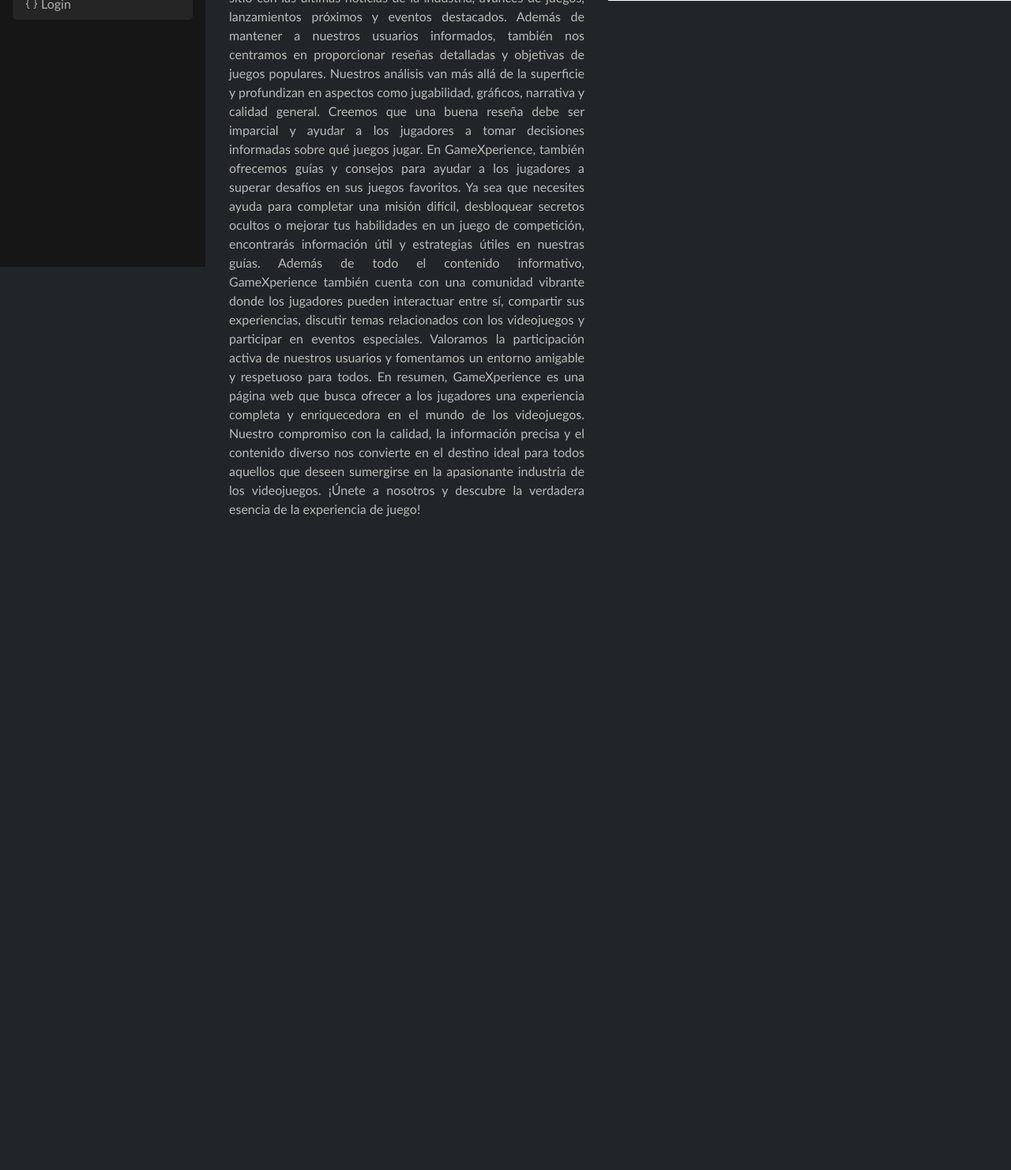
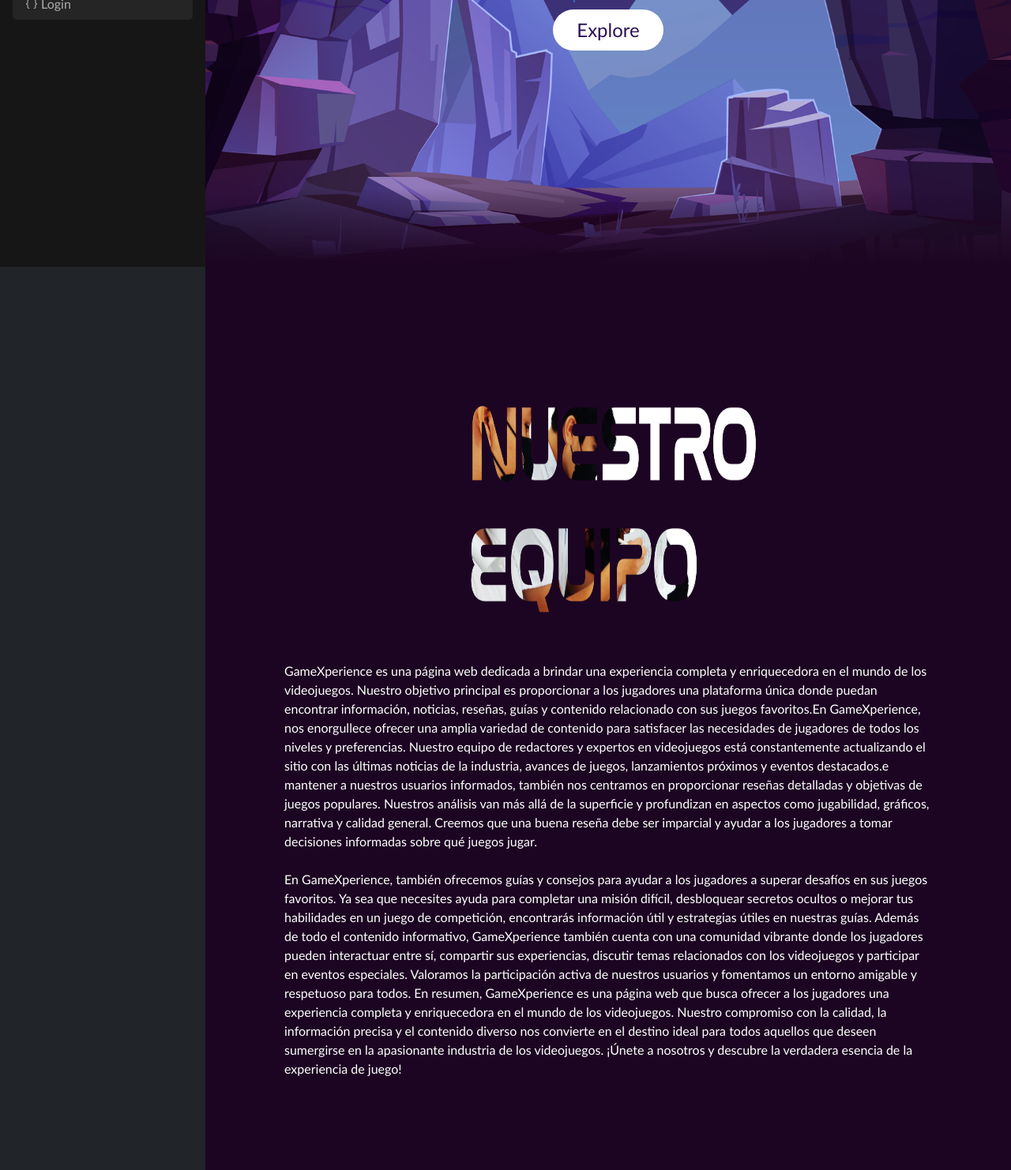
Before and after one commit to Chiquil09/GameXperience, a PHP site: page /acercade.php in a window 1280 px wide. Shown: the part 462-1944 px from the top of the page at 79% size. Before the commit the page ends 1116 px from the top, so only its background shows below. Run offline with PHP 8.4, Linux system fonts and the light colour scheme.

Commit message:
21-06-1:09pm

```diff
--- a/acercade.php
+++ b/acercade.php
@@ -1,101 +1,60 @@
 <?php include 'includes/templates/header.php'; ?>
 <section class="home-section">
     <main>
-        <style>
-            header {
-                background-color: #000;
-                padding: 20px;
-                color: #fff;
-                text-align: center;
-            }
-
-            h1 {
-                margin: 0;
-                font-size: 32px;
-            }
-
-            footer {
-                background-color: #000;
-                padding: 10px;
-                color: #fff;
-                text-align: center;
-            }
-
-            .left-div {
-                float: left;
-                width: 50%;
-            }
-
-            .right-div {
-                float: right;
-                width: 50%;
-
-            }
-
-            .texto{
-                margin: 30px;
-                text-align: justify;
-            }
-
-        </style>
-        </head>
-        <header>
-            <h1>Bienvenido a GameXperience</h1>
-        </header>
-
-        <div class="left-div">
-            <h1 class="texto">GameXperience</h1>
-            <p class="texto">GameXperience es una página web dedicada a brindar una experiencia completa y enriquecedora en el mundo de los videojuegos.
+        <div class="body">
+            <section class="k">
+                <img src="imagenes/stars.png" id="star">
+                <img src="imagenes/moon.png" id="moon">
+                <img src="imagenes/mountains_behind.png" id="mountains_behind">
+                <h2 id="text">GAMEXPERIENCE</h2>
+                <a href="#sec" id="btn">Explore</a>
+                <img src="imagenes/mountains_front.png" id="mountains_front">
+            </section>
+            <div class="sec" id="sec">
+                <div class="cen">
+                <!-- <h2>Nosotros</h2> -->
+                 <img src="/imagenes/nuestroEquipo.png" class="h22" alt="">
+                </div>
+            <p>GameXperience es una página web dedicada a brindar una experiencia completa y enriquecedora en el mundo de los videojuegos.
             Nuestro objetivo principal es proporcionar a los jugadores una plataforma única donde puedan encontrar información, noticias,
-            reseñas, guías y contenido relacionado con sus juegos favoritos.</p>
-            <p class="texto">En GameXperience, nos enorgullece ofrecer una amplia variedad de contenido para satisfacer las necesidades de jugadores de todos los niveles y preferencias. Nuestro equipo de redactores y expertos en videojuegos está constantemente actualizando el sitio con las últimas noticias de la industria, avances de juegos, lanzamientos próximos y eventos destacados.
-            Además de mantener a nuestros usuarios informados, también nos centramos en proporcionar reseñas detalladas y objetivas de juegos populares. Nuestros análisis van más allá de la superficie y profundizan en aspectos como jugabilidad, gráficos, narrativa y calidad general. Creemos que una buena reseña debe ser imparcial y ayudar a los jugadores a tomar decisiones informadas sobre qué juegos jugar.
-            En GameXperience, también ofrecemos guías y consejos para ayudar a los jugadores a superar desafíos en sus juegos favoritos. Ya sea que necesites ayuda para completar una misión difícil, desbloquear secretos ocultos o mejorar tus habilidades en un juego de competición, encontrarás información útil y estrategias útiles en nuestras guías.
-            Además de todo el contenido informativo, GameXperience también cuenta con una comunidad vibrante donde los jugadores pueden interactuar entre sí, compartir sus experiencias, discutir temas relacionados con los videojuegos y participar en eventos especiales. Valoramos la participación activa de nuestros usuarios y fomentamos un entorno amigable y respetuoso para todos.
-            En resumen, GameXperience es una página web que busca ofrecer a los jugadores una experiencia completa y enriquecedora en el mundo de los videojuegos. Nuestro compromiso con la calidad, la información precisa y el contenido diverso nos convierte en el destino ideal para todos aquellos que deseen sumergirse en la apasionante industria de los videojuegos. ¡Únete a nosotros y descubre la verdadera esencia de la experiencia de juego!</p>
+            reseñas, guías y contenido relacionado con sus juegos favoritos.En GameXperience, nos enorgullece ofrecer una amplia variedad
+            de contenido para satisfacer las necesidades de jugadores de todos los niveles y preferencias. Nuestro equipo de redactores y
+            expertos en videojuegos está constantemente actualizando el sitio con las últimas noticias de la industria, avances de juegos,
+            lanzamientos próximos y eventos destacados.e mantener a nuestros usuarios informados, también nos centramos en proporcionar
+            reseñas detalladas y objetivas de juegos populares. Nuestros análisis van más allá de la superficie y profundizan en aspectos
+            como jugabilidad, gráficos, narrativa y calidad general. Creemos que una buena reseña debe ser imparcial y ayudar a los jugadores
+             a tomar decisiones informadas sobre qué juegos jugar.<br><br>
+             En GameXperience, también ofrecemos guías y consejos para ayudar a los jugadores a superar desafíos en sus juegos favoritos.
+             Ya sea que necesites ayuda para completar una misión difícil, desbloquear secretos ocultos o mejorar tus habilidades en un juego
+             de competición, encontrarás información útil y estrategias útiles en nuestras guías.
+             Además de todo el contenido informativo, GameXperience también cuenta con una comunidad vibrante donde los
+             jugadores pueden interactuar entre sí, compartir sus experiencias, discutir temas relacionados con los videojuegos y
+             participar en eventos especiales. Valoramos la participación activa de nuestros usuarios y fomentamos un entorno amigable y
+             respetuoso para todos.
+             En resumen, GameXperience es una página web que busca ofrecer a los jugadores una experiencia completa y enriquecedora en el
+             mundo de los videojuegos. Nuestro compromiso con la calidad, la información precisa y el contenido diverso nos convierte en el
+             destino ideal para todos aquellos que deseen sumergirse en la apasionante industria de los videojuegos. ¡Únete a nosotros y
+             descubre la verdadera esencia de la experiencia de juego!</p>
         </div>
-        <div class="right-div">
-        <div>
-            <div id="myCarousel" class="carousel slide mb-6" data-bs-ride="carousel" data-bs-theme="dark">
-                <div class="carousel-indicators">
-                    <button type="button" data-bs-target="#myCarousel" data-bs-slide-to="0" class="active" aria-current="true" aria-label="Slide 1"></button>
-                    <button type="button" data-bs-target="#myCarousel" data-bs-slide-to="1" aria-label="Slide 2"></button>
-                    <button type="button" data-bs-target="#myCarousel" data-bs-slide-to="2" aria-label="Slide 3"></button>
-                </div>
-                <div class="carousel-inner">
-                    <div class="carousel-item active h-100 overflow-hidden text-bg-dark shadow-lg">
-                        <img src="imagenes/halo-infinity.jpg" class="bd-placeholder-img" width="100%" height="100%">
-                        <div class="container">
-                            <div class="carousel-caption text-start">
-                            </div>
-                        </div>
-                    </div>
-                    <div class="carousel-item h-100 overflow-hidden text-bg-dark shadow-lg">
-                        <img src="imagenes/assasincreed.jpg" class="bd-placeholder-img" width="100%" height="100%">
-                        <div class="container">
-                            <div class="carousel-caption">
-                            </div>
-                        </div>
-                    </div>
-                    <div class="carousel-item h-100 overflow-hidden text-bg-dark shadow-lg">
-                        <img src="imagenes/Halo-Infinite-en-PC-2021-1.jpg" class="bd-placeholder-img" width="100%" height="100%">
-                        <div class="container">
-                            <div class="carousel-caption text-end">
-                            </div>
-                        </div>
-                    </div>
-                </div>
-                <button class="carousel-control-prev" type="button" data-bs-target="#myCarousel" data-bs-slide="prev">
-                    <span class="carousel-control-prev-icon" aria-hidden="true"></span>
-                    <span class="visually-hidden">Previous</span>
-                </button>
-                <button class="carousel-control-next" type="button" data-bs-target="#myCarousel" data-bs-slide="next">
-                    <span class="carousel-control-next-icon" aria-hidden="true"></span>
-                    <span class="visually-hidden">Next</span>
-                </button>
-            </div>
         </div>
 
-        <script src="https://cdn.jsdelivr.net/npm/bootstrap@5.3.0-alpha3/dist/js/bootstrap.bundle.min.js" integrity="sha384-ENjdO4Dr2bkBIFxQpeoTz1HIcje39Wm4jDKdf19U8gI4ddQ3GYNS7NTKfAdVQSZe" crossorigin="anonymous"></script>
+        <script>
+            let stars = document.getElementById('star');
+            let moon = document.getElementById('moon');
+            let mountains_behind = document.getElementById('mountains_behind');
+            let text = document.getElementById('text');
+            let btn = document.getElementById('btn');
+            let mountains_front = document.getElementById('mountains_front');
 
+            window.addEventListener('scroll', function(){
+                let value = window.scrollY;
+                stars.style.left = value * 0.25 + 'px';
+                moon.style.top = value * 1.05 + 'px';
+                mountains_behind.style.top = value * 0.5 + 'px';
+                mountains_front.style.top = value * 0 + 'px';
+                text.style.marginRight = value * 4 + 'px';
+                text.style.marginTop = value * 1.5 + 'px';
+                btn.style.marginTop = value * 1.5 + 'px';
+            })
+        </script>
     </main>
--- a/css/style.css
+++ b/css/style.css
@@ -743,3 +743,89 @@
 table.propiedades .imagen-tabla {
     width: 10rem;
 }
+
+/*  estilos acerca de */
+*{
+    scroll-behavior: smooth;
+}
+.body{
+    min-height: 100vh;
+    overflow-x: hidden;
+    background: linear-gradient(#2b1055,#7597de);
+}
+.k{
+    position: relative;
+    width: 100%;
+    height: 100vh;
+    padding: 100px;
+    display: flex;
+    justify-content: center;
+    align-items: center;
+    overflow: hidden;
+}
+.k img{
+    position: absolute;
+    top: 0;
+    left: 0;
+    width: 100%;
+    height: 100%;
+    object-fit: cover;
+    pointer-events: none;
+}
+.k::before{
+    content: '';
+    position: absolute;
+    bottom: 0;
+    width: 100%;
+    height: 100px;
+    background: linear-gradient(to top, #1c0522, transparent);
+    z-index: 1000;
+}
+.k img#moon{
+    mix-blend-mode: screen;
+}
+.k img#mountains_front{
+    z-index: 10;
+}
+#text{
+    position: absolute;
+    right: -350px;
+    color: #fff;
+    white-space: nowrap;
+    font-size: 6.5vw;
+    z-index: 9;
+}
+#btn{
+    text-decoration: none;
+    display: inline-block;
+    padding: 8px 30px;
+    border-radius: 40px;
+    background: #fff;
+    color: #2b1055;
+    font-size: 1.5em;
+    z-index: 9;
+    transform: translateY(100px);
+}
+.sec{
+    position: relative;
+    padding: 100px;
+    background: #1c0522;
+}
+.sec h2{
+    font-size: 3.5em;
+    margin-bottom: 10px;
+    color: #fff;
+}
+.sec p{
+    font-size: 1em;
+    color: #fff;
+}
+.cen{
+    display: flex;
+    justify-content: center;
+    align-items: center;
+}
+.h22{
+    width: 400px;
+    height: 400px;
+}
```
Also changed, not shown: admin/crear.php (+0 -7 lines), imagenes/moon.png (added), imagenes/mountains_behind.png (added), imagenes/mountains_front.png (added), imagenes/stars.png (added).
